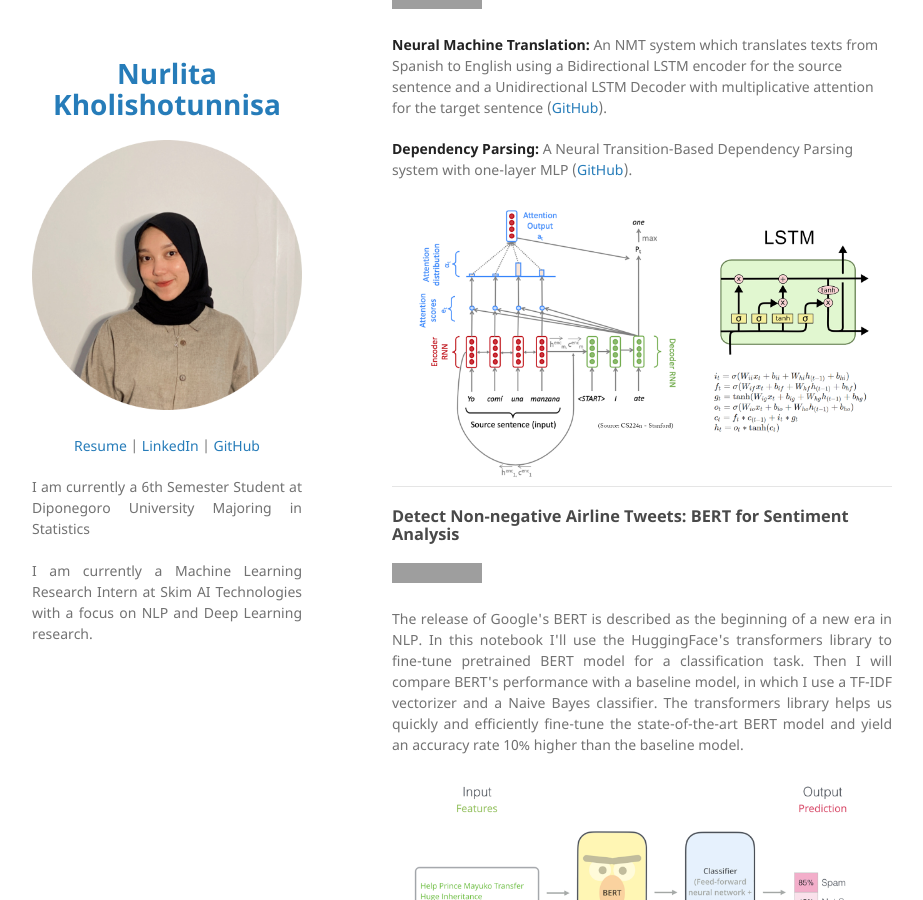
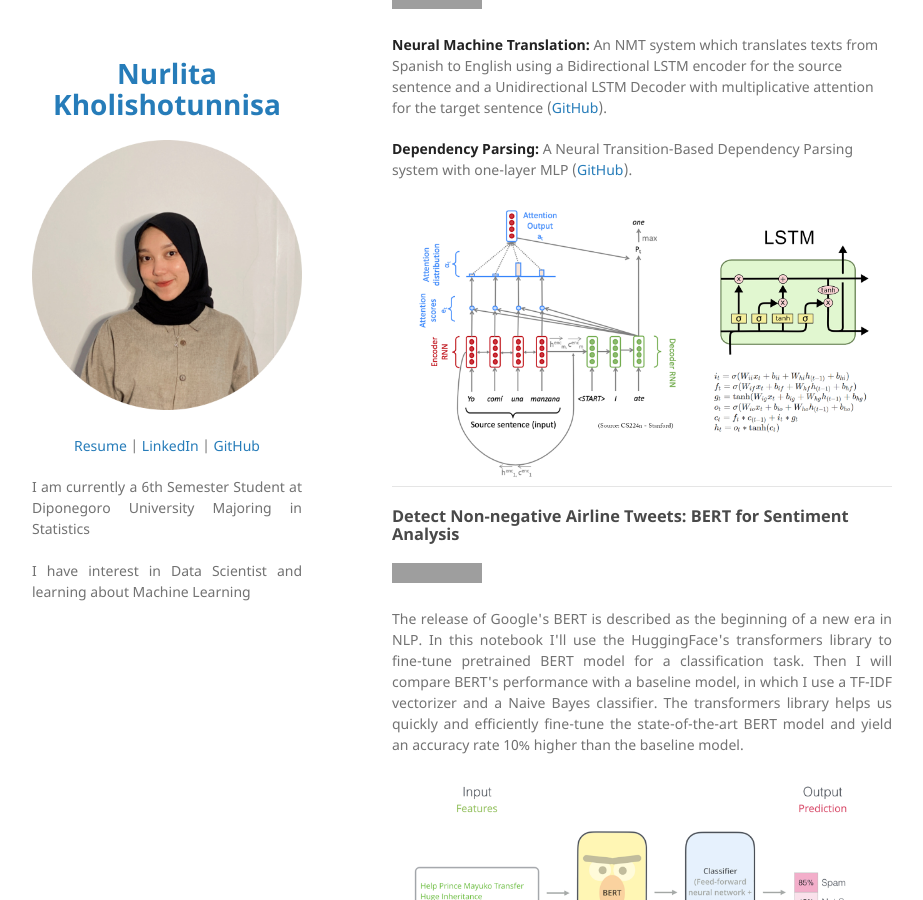
Before and after one commit to nurlitaakho/nurlitaakho.github.io, a Jekyll site: the page built from index.md, in a window 1280 px wide and 900 px high, scrolled down 305 px. Shown: the whole window, without its empty margins (178-1101 px from the left). Built offline with Jekyll 4.4.1, drawn with Linux system fonts in a browser that asks for light colours; our own code applies the rules of GitHub Pages for plain Markdown files; grey boxes are pictures that could not be loaded.

Commit message:
Update _config.yml

```diff
--- a/_config.yml
+++ b/_config.yml
@@ -4,7 +4,7 @@ logo: "/images/picture.png?raw=true"
 
 description:
   <p align="center">
-  <a href="pdf/resume.pdf">Resume</a> |
+  <a href="https://drive.google.com/file/d/12VC2VWgifi2paHmffNMZEoIIUoJQFd98/view?usp=sharing">Resume</a> |
   <a href="https://www.linkedin.com/in/nurlitaakho/">LinkedIn</a> |
   <a href="https://github.com/nurlitaakho">GitHub</a>
   </p>
@@ -12,7 +12,7 @@ description:
   <p align="justify">
   I am currently a 6th Semester Student at Diponegoro University Majoring in Statistics
   <br><br>
-  I am currently a Machine Learning Research Intern at Skim AI Technologies with a focus on NLP and Deep Learning research.
+  I have interest in Data Scientist and learning about Machine Learning
   <br><br>
   </p>
 
```
